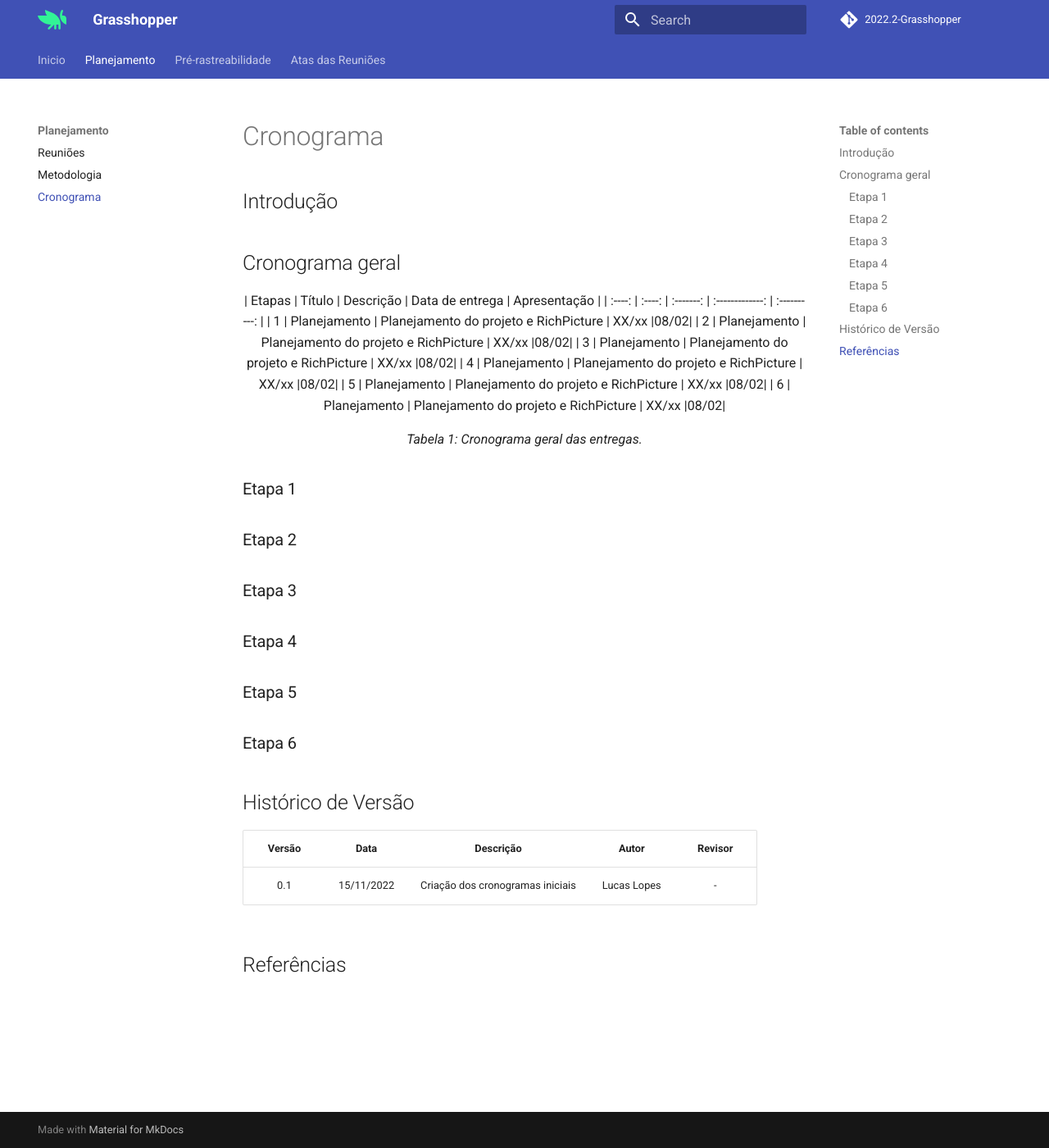
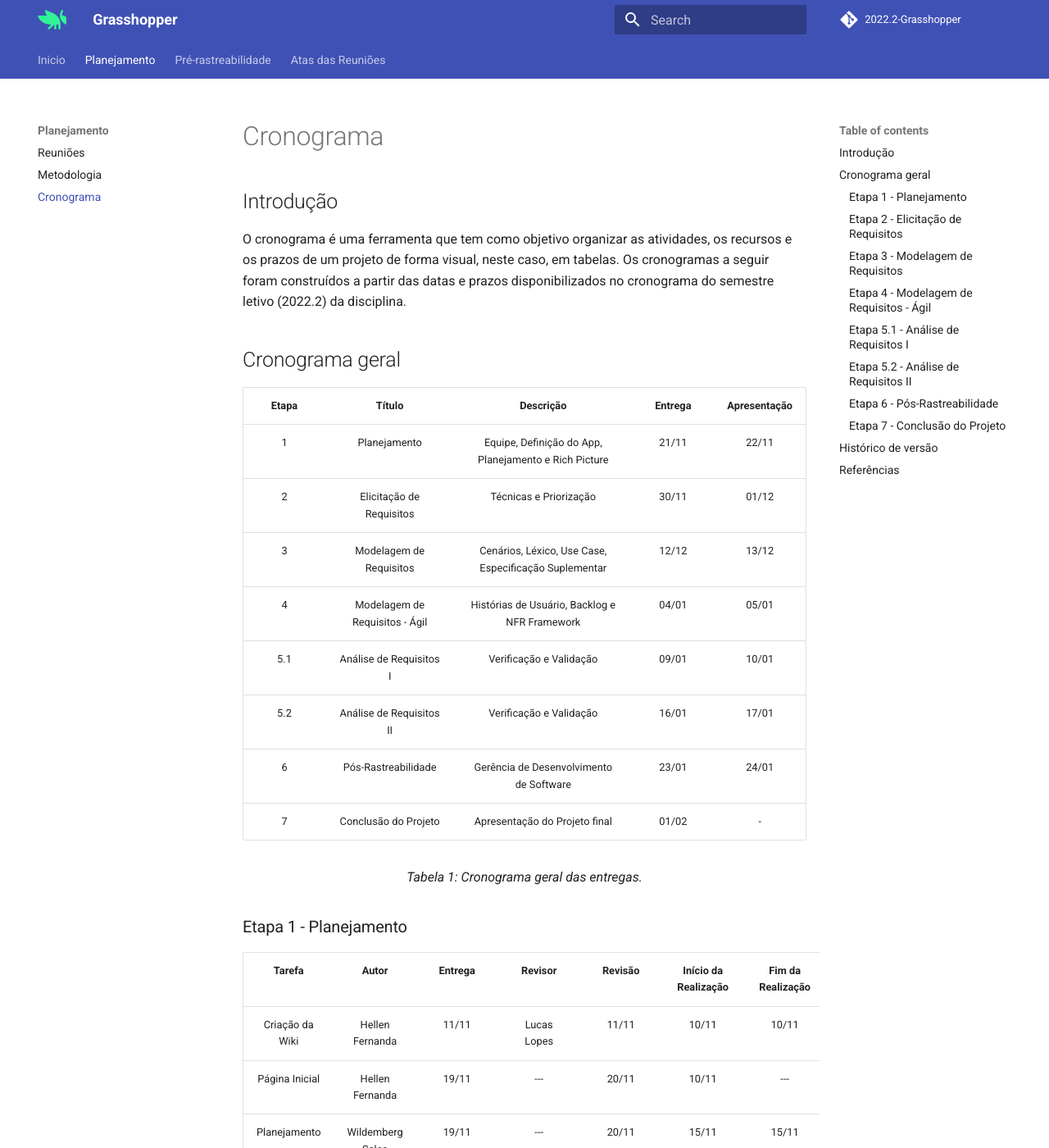
Before and after one commit to Requisitos-de-Software/2022.2-Grasshopper, an MkDocs documentation site: the page built from docs/planejamento/cronograma.md, in a window 1280 px wide and 1400 px high. Shown: the whole window at 82% size. Built offline with MkDocs 1.6.1 and Material for MkDocs 9.7.7, drawn with Linux system fonts in a browser that asks for light colours; comment, search, counter and statistics services are not loaded; some of the changed text lies outside the part shown.

Commit message:
Criação dos cronogramas iniciais II
Signed-off-by: luclopesr <luclopesr@gmail.com>

```diff
--- a/docs/planejamento/cronograma.md
+++ b/docs/planejamento/cronograma.md
@@ -1,43 +1,92 @@
 # Cronograma
 
 ## Introdução
+O cronograma é uma ferramenta que tem como objetivo organizar as atividades, os recursos e os prazos de um projeto de forma visual, neste caso, em tabelas. Os cronogramas a seguir foram construídos a partir das datas e prazos disponibilizados no cronograma do semestre letivo (2022.2) da disciplina.
 
 ## Cronograma geral
-<div style="text-align: center">
+| Etapa | Título | Descrição | Entrega | Apresentação |
+| :----: | :----: | :-------: | :-------------: | :----------: |
+| 1 | Planejamento | Equipe, Definição do App, Planejamento e Rich Picture | 21/11 |22/11|
+| 2 | Elicitação de Requisitos  | Técnicas e Priorização | 30/11 | 01/12|
+| 3 | Modelagem de Requisitos | Cenários, Léxico, Use Case, Especificação Suplementar | 12/12 |13/12|
+| 4 | Modelagem de Requisitos - Ágil | Histórias de Usuário, Backlog e NFR Framework | 04/01 | 05/01 |
+| 5.1 | Análise de Requisitos I | Verificação e Validação | 09/01 | 10/01 |
+| 5.2 | Análise de Requisitos II| Verificação e Validação | 16/01 | 17/01 |
+| 6 | Pós-Rastreabilidade | Gerência de Desenvolvimento de Software | 23/01 |24/01|
+| 7 | Conclusão do Projeto | Apresentação do Projeto final | 01/02 | - |
 
-| Etapas | Título | Descrição | Data de entrega | Apresentação |
-| :----: | :----: | :-------: | :-------------: | :----------: |
-| 1 | Planejamento | Planejamento do projeto e RichPicture | XX/xx |08/02|
-| 2 | Planejamento | Planejamento do projeto e RichPicture | XX/xx |08/02|
-| 3 | Planejamento | Planejamento do projeto e RichPicture | XX/xx |08/02|
-| 4 | Planejamento | Planejamento do projeto e RichPicture | XX/xx |08/02|
-| 5 | Planejamento | Planejamento do projeto e RichPicture | XX/xx |08/02|
-| 6 | Planejamento | Planejamento do projeto e RichPicture | XX/xx |08/02|
+<figcaption align="center">Tabela 1: Cronograma geral das entregas.</figcaption>
 
 
-<figcaption>Tabela 1: Cronograma geral das entregas.</figcaption>
+### Etapa 1 - Planejamento
+| Tarefa | Autor | Entrega | Revisor | Revisão | Início da Realização | Fim da Realização |
+| :----: | :---: | :-----: | :-----: | :-----: | :------------------: | :---------------: |
+| Criação da Wiki | Hellen Fernanda | 11/11 | Lucas Lopes | 11/11 | 10/11 | 10/11 |
+| Página Inicial | Hellen Fernanda | 19/11 | --- | 20/11 | 10/11 | --- |
+| Planejamento | Wildemberg Sales | 19/11 | --- | 20/11 | 15/11 | 15/11 |
+| Cronograma | Lucas Lopes | 19/11 | --- | 20/11 | 15/11 | 16/11 |
+| Lista de Apps | Philipe de Sousa | 19/11 | --- | 20/11 | --- | --- |
+| Ferramentas | João Pedro | 19/11 | --- | 20/11 | 15/11 | --- |
+| Rich Picture | Hellen Fernanda, Caio Vitor | 19/11 | --- | 20/11 | 06/11 | --- |
+| Atas das Reuniões | Lucas Lopes | 20/11 | --- | 20/11 | --- | --- |
 
-</div>
+<figcaption align="center">Tabela 2: Atividades específicas referentes à etapa 1.</figcaption>
+
+### Etapa 2 - Elicitação de Requisitos
+| Tarefa | Autor | Entrega | Revisor | Revisão | Início da Realização | Fim da Realização |
+| :----: | :---: | :-----: | :-----: | :-----: | :------------------: | :---------------: |
+| XXXX | XXXX | XXXX | XXXX | XXXX | XXXX | XXXX |
+
+<figcaption align="center">Tabela 3: Atividades específicas referentes à etapa 2.</figcaption>
+
+### Etapa 3 - Modelagem de Requisitos
+| Tarefa | Autor | Entrega | Revisor | Revisão | Início da Realização | Fim da Realização |
+| :----: | :---: | :-----: | :-----: | :-----: | :------------------: | :---------------: |
+| XXXX | XXXX | XXXX | XXXX | XXXX | XXXX | XXXX |
+
+<figcaption align="center">Tabela 4: Atividades específicas referentes à etapa 3.</figcaption>
+
+### Etapa 4 - Modelagem de Requisitos - Ágil
+| Tarefa | Autor | Entrega | Revisor | Revisão | Início da Realização | Fim da Realização |
+| :----: | :---: | :-----: | :-----: | :-----: | :------------------: | :---------------: |
+| XXXX | XXXX | XXXX | XXXX | XXXX | XXXX | XXXX |
+
+<figcaption align="center">Tabela 5: Atividades específicas referentes à etapa 4.</figcaption>
+
+### Etapa 5.1 - Análise de Requisitos I
+| Tarefa | Autor | Entrega | Revisor | Revisão | Início da Realização | Fim da Realização |
+| :----: | :---: | :-----: | :-----: | :-----: | :------------------: | :---------------: |
+| XXXX | XXXX | XXXX | XXXX | XXXX | XXXX | XXXX |
+
+<figcaption align="center">Tabela 6: Atividades específicas referentes à etapa 5.1.</figcaption>
+
+### Etapa 5.2 - Análise de Requisitos II
+| Tarefa | Autor | Entrega | Revisor | Revisão | Início da Realização | Fim da Realização |
+| :----: | :---: | :-----: | :-----: | :-----: | :------------------: | :---------------: |
+| XXXX | XXXX | XXXX | XXXX | XXXX | XXXX | XXXX |
+
+<figcaption align="center">Tabela 7: Atividades específicas referentes à etapa 5.2.</figcaption>
+
+### Etapa 6 - Pós-Rastreabilidade
+| Tarefa | Autor | Entrega | Revisor | Revisão | Início da Realização | Fim da Realização |
+| :----: | :---: | :-----: | :-----: | :-----: | :------------------: | :---------------: |
+| XXXX | XXXX | XXXX | XXXX | XXXX | XXXX | XXXX |
+
+<figcaption align="center">Tabela 8: Atividades específicas referentes à etapa 6.</figcaption>
+
+### Etapa 7 - Conclusão do Projeto
+| Tarefa | Autor | Entrega | Revisor | Revisão | Início da Realização | Fim da Realização |
+| :----: | :---: | :-----: | :-----: | :-----: | :------------------: | :---------------: |
+| XXXX | XXXX | XXXX | XXXX | XXXX | XXXX | XXXX |
+
+<figcaption align="center">Tabela 9: Atividades específicas referentes à etapa 7.</figcaption>
 
 
-### Etapa 1
-
-### Etapa 2
-
-### Etapa 3
-
-### Etapa 4
-
-### Etapa 5
-
-### Etapa 6
-
-
-## Histórico de Versão
+## Histórico de versão
 | Versão | Data | Descrição | Autor | Revisor |
 | :----: | :--: | :-------: | :---: | :-----: |
 | 0.1 | 15/11/2022 | Criação dos cronogramas iniciais | Lucas Lopes | - |
 
 
 ## Referências
->
+>SALES, A. B. Plano_de_Ensino RE 2022.02 Turma 2. Aprender3. Disponível em: <https://aprender3.unb.br/pluginfile.php/2307416/mod_resource/content/22/Plano_de_Ensino%20RE%20202202%20Turma%202.pdf>. Acesso em: 15 nov. 2022.
```
